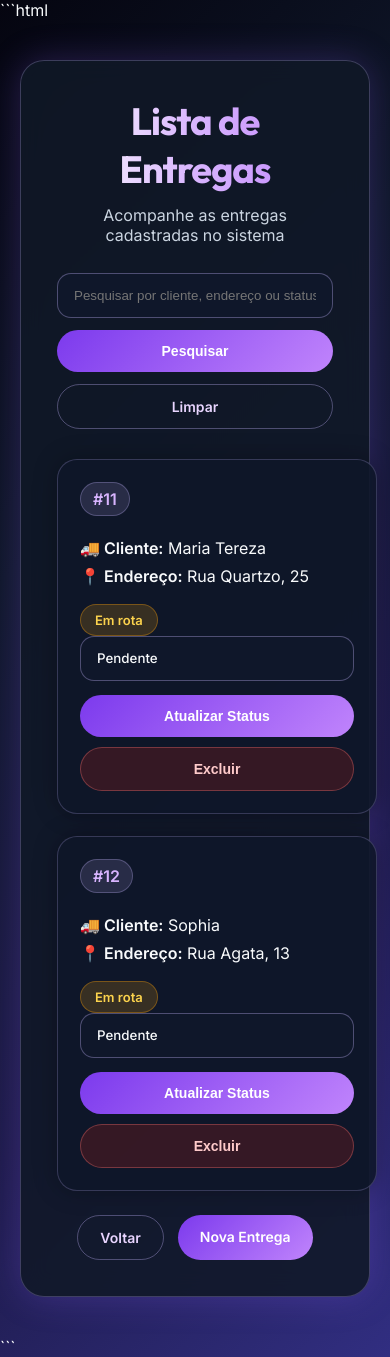
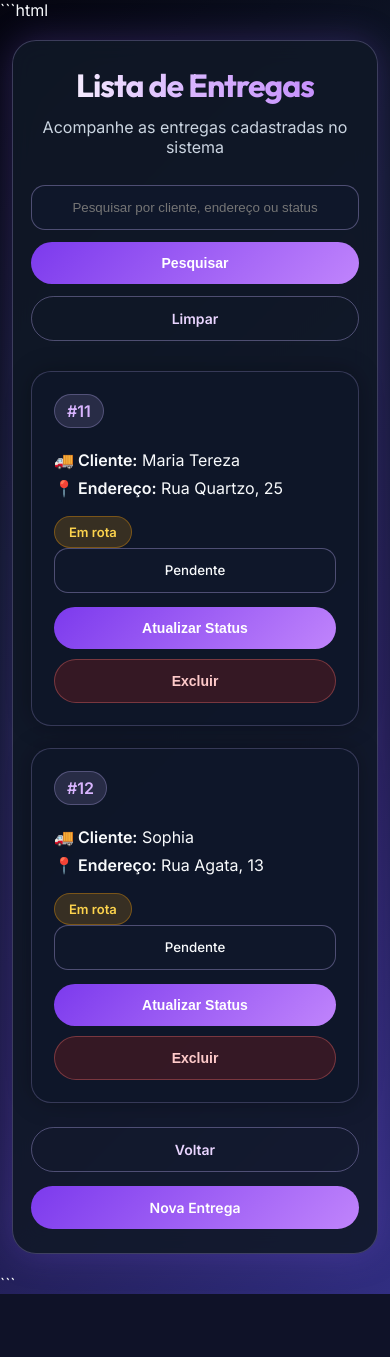
Before and after one commit to rebeccabs/delivery-manager, a Flask app: page /entregas in a window 390 px wide. After the commit the page ends 1294 px from the top, so only its background shows below. Run offline with Flask 3, Linux system fonts and the light colour scheme; data comes from the database, SQL or seed files in the repository.

Commit message:
Melhora responsividade mobile

```diff
--- a/static/style.css
+++ b/static/style.css
@@ -291,3 +291,110 @@ input:focus {
 .form-pesquisa a {
     text-decoration: none;
 }
+
+@media (max-width: 768px) {
+    .page-container {
+        padding: 20px 12px;
+    }
+
+    .card {
+        padding: 24px 18px;
+        width: 100%;
+    }
+
+    .card-wide {
+        width: 100%;
+    }
+
+    .entregas-grid {
+        grid-template-columns: 1fr;
+    }
+
+    .form-pesquisa {
+        flex-direction: column;
+    }
+
+    .form-pesquisa input,
+    .form-pesquisa button,
+    .form-pesquisa a {
+        width: 100%;
+    }
+
+    .actions {
+        flex-direction: column;
+    }
+
+    .actions a {
+        width: 100%;
+        text-align: center;
+    }
+
+    .status-form {
+        flex-direction: column;
+    }
+
+    .status-form button,
+    .status-form select {
+        width: 100%;
+    }
+
+    h1 {
+        font-size: 2rem;
+        text-align: center;
+    }
+
+    .subtitle {
+        text-align: center;
+    }
+}
+
+@media (max-width: 768px) {
+    .page-container {
+        padding: 20px 12px;
+    }
+
+    .card,
+    .card-wide,
+    .form-card {
+        width: 100%;
+        max-width: 100%;
+        padding: 24px 18px;
+        box-sizing: border-box;
+    }
+
+    .entregas-grid {
+        grid-template-columns: 1fr;
+    }
+
+    .form-pesquisa,
+    .actions,
+    .status-form {
+        flex-direction: column;
+        align-items: stretch;
+    }
+
+    input,
+    select,
+    button,
+    .btn-primary,
+    .btn-secondary,
+    .btn-danger {
+        width: 100%;
+        box-sizing: border-box;
+        text-align: center;
+    }
+
+    h1 {
+        font-size: 2rem;
+        text-align: center;
+    }
+
+    .subtitle {
+        text-align: center;
+    }
+
+    .card-entrega {
+        width: 100%;
+        box-sizing: border-box;
+    }
+}
--- a/templates/entregas.html
+++ b/templates/entregas.html
@@ -3,6 +3,7 @@
 <html lang="pt-BR">
 <head>
     <meta charset="UTF-8">
+    <meta name="viewport" content="width=device-width, initial-scale=1.0">
     <title>Entregas</title>
 
     <link rel="preconnect" href="https://fonts.googleapis.com">
--- a/templates/index.html
+++ b/templates/index.html
@@ -2,6 +2,7 @@
 <html lang="pt-BR">
 <head>
     <meta charset="UTF-8">
+    <meta name="viewport" content="width=device-width, initial-scale=1.0">
     <title>Delivery Manager</title>
 
     <link rel="preconnect" href="https://fonts.googleapis.com">
```
Also changed, not shown: templates/cadastro.html (+62 -18 lines).
